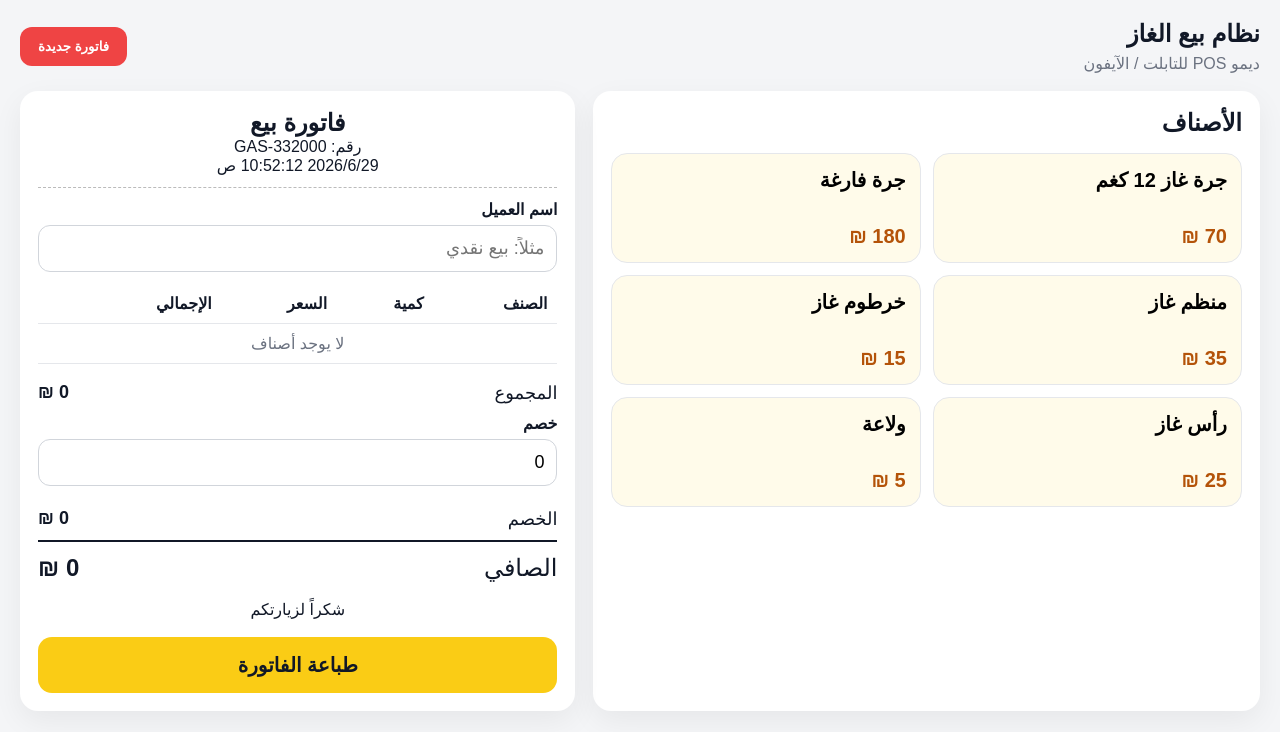
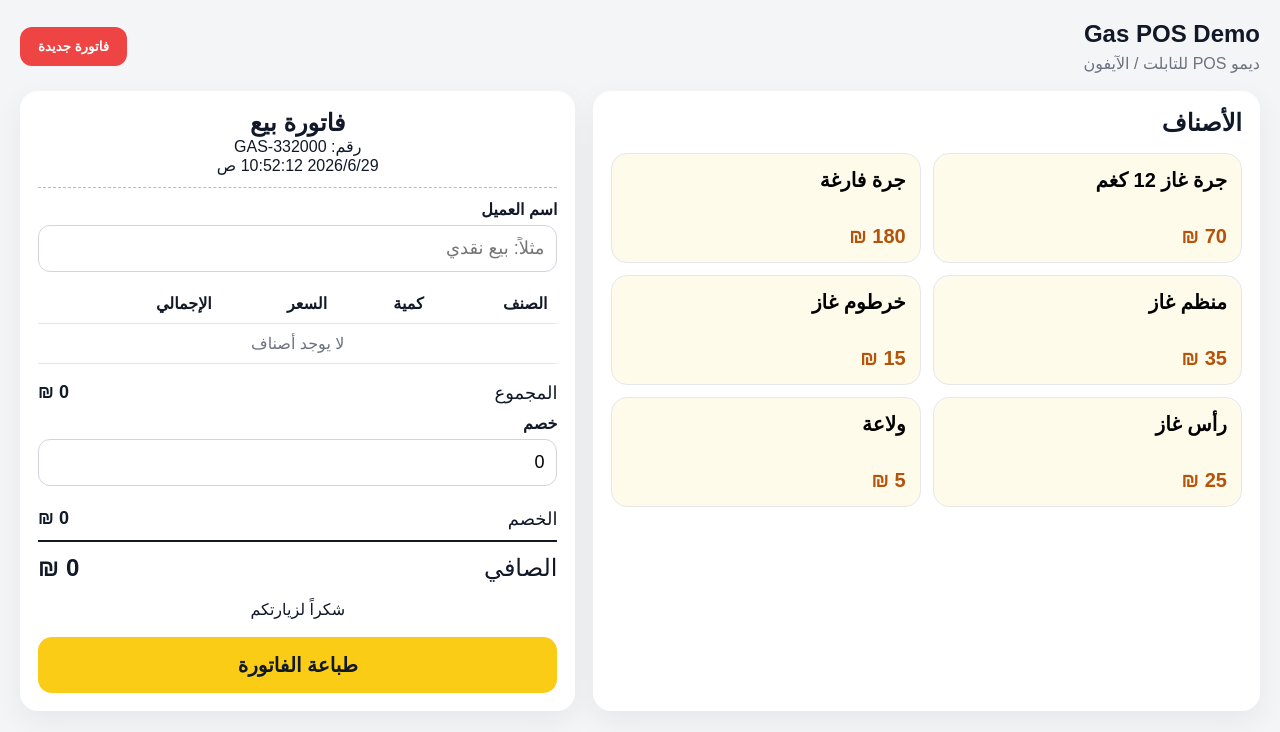
Before and after one commit to milad3011/gas-pos-demo, a Next.js app: page / in a window 1280 px wide. Shown: the top 732 px of the page. Built offline with nearby package versions, Linux system fonts and the light colour scheme.

Commit message:
Changed title

```diff
--- a/app/page.tsx
+++ b/app/page.tsx
@@ -71,7 +71,7 @@ export default function Page() {
     <main className="page" dir="rtl">
       <section className="top no-print">
         <div>
-          <h1>نظام بيع الغاز</h1>
+          <h1> Gas POS Demo</h1>
           <p>ديمو POS للتابلت / الآيفون</p>
         </div>
 
```
